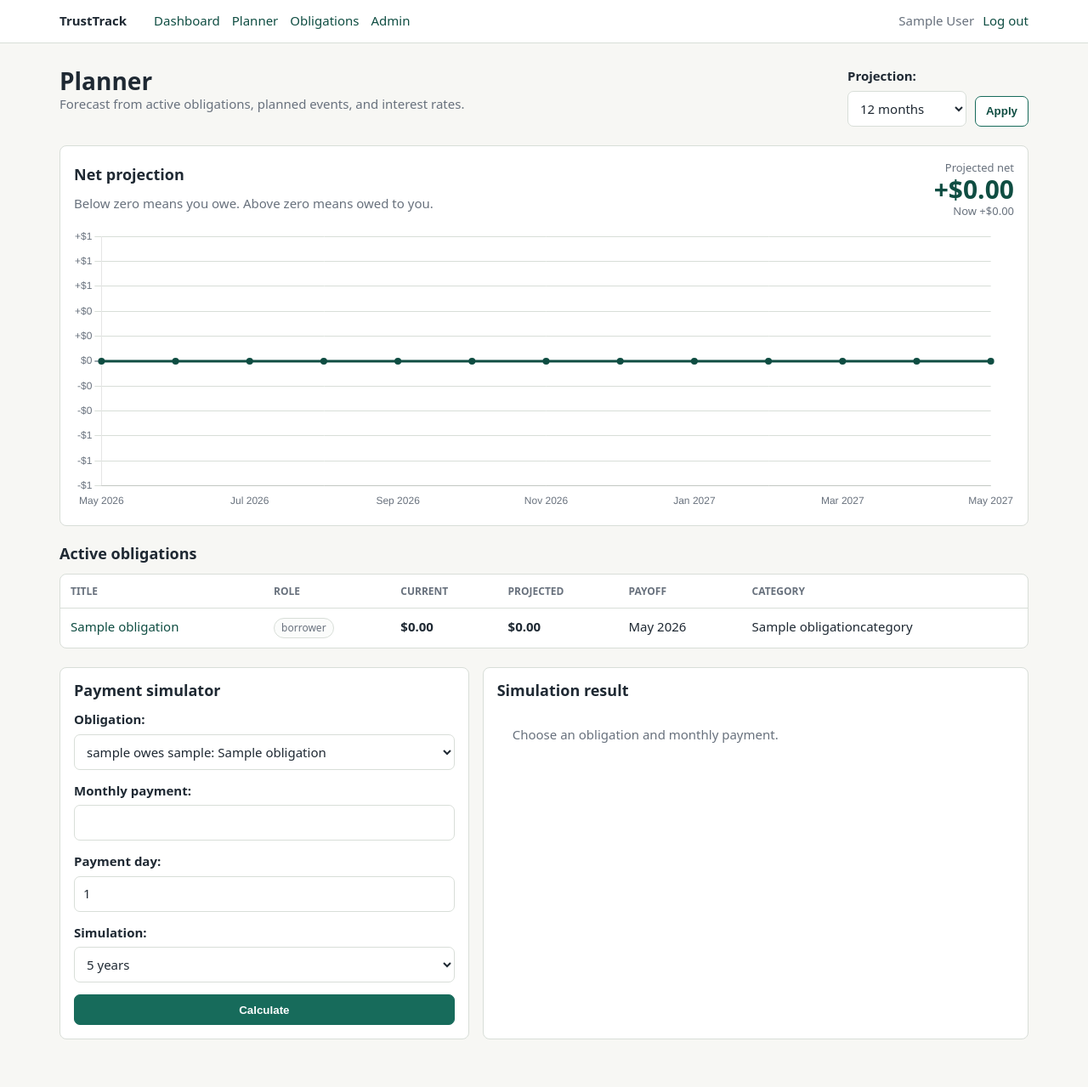
After one commit to Turkevych96/TrustTrack, a Django app: page /planner/ in a window 1280 px wide. The commit adds this page. Shown: the whole page at 85% size. Run offline with Django 5.2, Linux system fonts and the light colour scheme; a user stored in the database is signed in; tables that the repository leaves empty hold one stand-in row (values such as "Sample post").

Commit message:
feat: add planner page with portfolio projection and payment simulator

```diff
--- a/ledger/forms.py
+++ b/ledger/forms.py
@@ -6,7 +6,7 @@ from django.contrib.auth import get_user_model
 from django.core.exceptions import ValidationError
 from django.utils import timezone
 
-from ledger.models import EventSeries, EventSeriesVersion, FinancialEvent, InterestRatePeriod, ObligationCategory
+from ledger.models import EventSeries, EventSeriesVersion, FinancialEvent, InterestRatePeriod, Obligation, ObligationCategory
 from ledger.services.money import units_from_decimal
 
 
@@ -72,6 +72,61 @@ class RepaymentForm(MoneyForm):
         widget=forms.DateInput(attrs={'type': 'date'}),
     )
     memo = forms.CharField(required=False, widget=forms.Textarea(attrs={'rows': 3}))
+
+
+class PlannerHorizonForm(forms.Form):
+    MONTH_CHOICES = (
+        (12, '12 months'),
+        (24, '24 months'),
+        (36, '36 months'),
+        (60, '5 years'),
+    )
+
+    projection_months = forms.TypedChoiceField(
+        label='Projection',
+        choices=MONTH_CHOICES,
+        coerce=int,
+        initial=12,
+    )
+
+
+class PayoffSimulatorForm(forms.Form):
+    MONTH_CHOICES = (
+        (12, '12 months'),
+        (24, '24 months'),
+        (36, '36 months'),
+        (60, '5 years'),
+        (120, '10 years'),
+    )
+
+    obligation = forms.ModelChoiceField(queryset=Obligation.objects.none())
+    monthly_payment = forms.DecimalField(
+        label='Monthly payment',
+        max_digits=18,
+        decimal_places=2,
+        min_value=Decimal('0.01'),
+        widget=forms.NumberInput(attrs={'step': '0.01', 'min': '0.01'}),
+    )
+    payment_day = forms.IntegerField(
+        label='Payment day',
+        min_value=1,
+        max_value=31,
+        initial=1,
+    )
+    simulation_months = forms.TypedChoiceField(
+        label='Simulation',
+        choices=MONTH_CHOICES,
+        coerce=int,
+        initial=60,
+    )
+
+    def __init__(self, *args, obligations, **kwargs):
+        super().__init__(*args, **kwargs)
+        self.fields['obligation'].queryset = obligations
+
+    @property
+    def monthly_payment_units(self):
+        return units_from_decimal(self.cleaned_data['monthly_payment'])
 
 
 class RecurringChargeForm(MoneyForm):
--- a/ledger/templates/ledger/base.html
+++ b/ledger/templates/ledger/base.html
@@ -308,10 +308,49 @@
             padding: 10px 12px;
             background: #eef5f2;
         }
+        .chart-panel {
+            padding: 0;
+            overflow: hidden;
+        }
+        .chart-head {
+            display: flex;
+            align-items: center;
+            justify-content: space-between;
+            gap: 12px;
+            padding: 16px 16px 0;
+        }
+        .net-chart-value {
+            text-align: right;
+            font-size: 13px;
+            color: var(--muted);
+        }
+        .net-chart-value strong {
+            display: block;
+            font-size: 30px;
+            line-height: 1.1;
+        }
+        .chart-canvas-wrap {
+            position: relative;
+            width: 100%;
+            height: 360px;
+            padding: 10px 14px 18px;
+        }
+        .inline-form {
+            display: flex;
+            flex-wrap: wrap;
+            align-items: end;
+            gap: 10px;
+        }
+        .inline-field {
+            min-width: 140px;
+        }
+        .simulator-grid {
+            grid-template-columns: minmax(300px, 0.9fr) minmax(0, 1.2fr);
+        }
         @media (max-width: 760px) {
             .nav, .page-title { flex-direction: column; align-items: stretch; }
             .nav-links, .nav-user { flex-wrap: wrap; }
-            .metrics, .two-col, .settings-grid, .main-side { grid-template-columns: 1fr; }
+            .metrics, .two-col, .settings-grid, .main-side, .simulator-grid { grid-template-columns: 1fr; }
             .action-menu-panel { left: 0; right: auto; }
             th, td { white-space: normal; }
         }
@@ -327,6 +366,7 @@
             {% if request.user.is_authenticated %}
                 <div class="nav-links">
                     <a href="{% url 'ledger:dashboard' %}">Dashboard</a>
+                    <a href="{% url 'ledger:planner' %}">Planner</a>
                     <a href="{% url 'ledger:obligation_list' %}">Obligations</a>
                     {% if request.user.is_staff %}
                         <a href="{% url 'admin:index' %}">Admin</a>
@@ -352,5 +392,6 @@
         {% endif %}
         {% block content %}{% endblock %}
     </main>
+    {% block extra_scripts %}{% endblock %}
 </body>
 </html>
--- /dev/null
+++ b/ledger/templates/ledger/planner.html
@@ -0,0 +1,225 @@
+{% extends "ledger/base.html" %}
+{% load money %}
+
+{% block title %}Planner - TrustTrack{% endblock %}
+
+{% block content %}
+<div class="page-title">
+    <div>
+        <h1>Planner</h1>
+        <div class="muted">Forecast from active obligations, planned events, and interest rates.</div>
+    </div>
+    <form class="inline-form" method="get">
+        <div class="inline-field">
+            {{ horizon_form.projection_months.label_tag }}
+            {{ horizon_form.projection_months }}
+        </div>
+        <button class="button secondary" type="submit">Apply</button>
+    </form>
+</div>
+
+<section class="panel chart-panel">
+    <div class="chart-head">
+        <div>
+            <h2>Net projection</h2>
+            <div class="muted">Below zero means you owe. Above zero means owed to you.</div>
+        </div>
+        <div class="net-chart-value">
+            Projected net
+            <strong class="{{ projected_net_class }}">{{ portfolio_projection.projected_net_units|signed_money_units }}</strong>
+            <span class="muted">Now {{ portfolio_projection.current_net_units|signed_money_units }}</span>
+        </div>
+    </div>
+    <div class="chart-canvas-wrap">
+        <canvas id="netProjectionChart"></canvas>
+    </div>
+    {{ chart_payload|json_script:"planner-chart-data" }}
+</section>
+
+<section class="section-gap">
+    <div class="section-title">
+        <h2>Active obligations</h2>
+    </div>
+    <div class="table-wrap">
+        <table>
+            <thead>
+                <tr>
+                    <th>Title</th>
+                    <th>Role</th>
+                    <th>Current</th>
+                    <th>Projected</th>
+                    <th>Payoff</th>
+                    <th>Category</th>
+                </tr>
+            </thead>
+            <tbody>
+                {% for row in planner_rows %}
+                    <tr>
+                        <td><a href="{% url 'ledger:obligation_detail' row.obligation.id %}">{{ row.obligation.title }}</a></td>
+                        <td><span class="badge">{{ row.role }}</span></td>
+                        <td class="amount">{{ row.current_balance_units|money_units }}</td>
+                        <td class="amount">{{ row.projected_balance_units|money_units }}</td>
+                        <td>{{ row.payoff_label }}</td>
+                        <td>{{ row.obligation.category|default:"-" }}</td>
+                    </tr>
+                {% empty %}
+                    <tr><td colspan="6" class="empty">No active obligations yet.</td></tr>
+                {% endfor %}
+            </tbody>
+        </table>
+    </div>
+</section>
+
+<section class="grid simulator-grid section-gap">
+    <div class="panel">
+        <h2>Payment simulator</h2>
+        <form class="form-grid" method="get">
+            <input type="hidden" name="projection_months" value="{{ horizon_form.projection_months.value|default:12 }}">
+            <input type="hidden" name="simulate" value="1">
+            {% for field in simulator_form %}
+                <div>
+                    {{ field.label_tag }}
+                    {{ field }}
+                    {% for error in field.errors %}
+                        <div class="field-error">{{ error }}</div>
+                    {% endfor %}
+                </div>
+            {% endfor %}
+            {% for error in simulator_form.non_field_errors %}
+                <div class="field-error">{{ error }}</div>
+            {% endfor %}
+            <button class="button" type="submit">Calculate</button>
+        </form>
+    </div>
+    <div class="panel">
+        <div class="section-title">
+            <h2>Simulation result</h2>
+            {% if simulator_result.payoff_date %}
+                <span class="badge">{{ simulator_result.payoff_date }}</span>
+            {% endif %}
+        </div>
+        {% if simulator_result %}
+            <div class="table-wrap">
+                <table>
+                    <thead>
+                        <tr>
+                            <th>Date</th>
+                            <th>Projected balance</th>
+                            <th>Interest</th>
+                        </tr>
+                    </thead>
+                    <tbody>
+                        {% for point in simulator_result.points %}
+                            <tr>
+                                <td>{{ point.date }}</td>
+                                <td class="amount">{{ point.balance_units|money_units }}</td>
+                                <td class="amount">{{ point.interest_units|money_units }}</td>
+                            </tr>
+                        {% endfor %}
+                    </tbody>
+                </table>
+            </div>
+        {% else %}
+            <div class="empty">Choose an obligation and monthly payment.</div>
+        {% endif %}
+    </div>
+</section>
+{% endblock %}
+
+{% block extra_scripts %}
+<script src="https://cdn.jsdelivr.net/npm/chart.js@4.4.9/dist/chart.umd.min.js"></script>
+<script>
+(() => {
+    const dataElement = document.getElementById('planner-chart-data');
+    const canvas = document.getElementById('netProjectionChart');
+    if (!dataElement || !canvas || !window.Chart) {
+        return;
+    }
+    const payload = JSON.parse(dataElement.textContent);
+    const style = getComputedStyle(document.documentElement);
+    const positive = style.getPropertyValue('--accent-dark').trim() || '#0f4d42';
+    const negative = style.getPropertyValue('--danger').trim() || '#b42318';
+    const lineColor = (value) => value < 0 ? negative : positive;
+    const formatSignedCurrency = (value, cents = true) => {
+        const amount = Math.abs(value).toLocaleString(undefined, {
+            style: 'currency',
+            currency: 'USD',
+            minimumFractionDigits: cents ? 2 : 0,
+            maximumFractionDigits: cents ? 2 : 0,
+        });
+        if (value === 0) {
+            return '$0';
+        }
+        return `${value > 0 ? '+' : '-'}${amount}`;
+    };
+
+    new Chart(canvas, {
+        type: 'line',
+        data: {
+            labels: payload.labels,
+            datasets: [{
+                label: 'Net',
+                data: payload.values,
+                borderColor: (context) => lineColor(context.raw || 0),
+                backgroundColor: 'rgba(15, 77, 66, 0.08)',
+                fill: {
+                    target: 'origin',
+                    above: 'rgba(23, 107, 91, 0.12)',
+                    below: 'rgba(180, 35, 24, 0.12)',
+                },
+                borderWidth: 3,
+                pointRadius: 4,
+                pointHoverRadius: 6,
+                pointBackgroundColor: (context) => lineColor(context.raw || 0),
+                pointBorderWidth: 0,
+                tension: 0.28,
+                segment: {
+                    borderColor: (context) => lineColor(Math.min(context.p0.parsed.y, context.p1.parsed.y)),
+                },
+            }],
+        },
+        options: {
+            responsive: true,
+            maintainAspectRatio: false,
+            interaction: {
+                intersect: false,
+                mode: 'index',
+            },
+            plugins: {
+                legend: {
+                    display: false,
+                },
+                tooltip: {
+                    callbacks: {
+                        label: (context) => `Net ${formatSignedCurrency(context.parsed.y)}`,
+                    },
+                },
+            },
+            scales: {
+                x: {
+                    grid: {
+                        display: false,
+                    },
+                    ticks: {
+                        color: '#68717d',
+                        maxRotation: 0,
+                        autoSkip: true,
+                        maxTicksLimit: 12,
+                    },
+                },
+                y: {
+                    grid: {
+                        color: (context) => context.tick.value === 0 ? '#9aa6af' : '#d8ded8',
+                        lineWidth: (context) => context.tick.value === 0 ? 2 : 1,
+                    },
+                    ticks: {
+                        color: '#68717d',
+                        callback: (value) => formatSignedCurrency(value, false),
+                    },
+                },
+            },
+        },
+    });
+})();
+</script>
+{% endblock %}
--- a/ledger/urls.py
+++ b/ledger/urls.py
@@ -7,6 +7,7 @@ app_name = 'ledger'
 
 urlpatterns = [
     path('', views.dashboard, name='dashboard'),
+    path('planner/', views.planner, name='planner'),
     path('obligations/', views.obligation_list, name='obligation_list'),
     path('obligations/new/', views.obligation_create, name='obligation_create'),
     path('obligations/<int:pk>/', views.obligation_detail, name='obligation_detail'),
--- a/ledger/views.py
+++ b/ledger/views.py
@@ -12,6 +12,8 @@ from ledger.forms import (
     CreateObligationForm,
     InterestRecalculateForm,
     InterestRatePeriodForm,
+    PayoffSimulatorForm,
+    PlannerHorizonForm,
     RecurringChargeForm,
     RecurringRecalculateForm,
     RecurringSeriesUpdateForm,
@@ -29,6 +31,7 @@ from ledger.models import (
 from ledger.services.balances import get_obligation_balance
 from ledger.services.events import post_principal_advance, post_repayment
 from ledger.services.interest import generate_due_interest, recalculate_interest_from
+from ledger.services.planner import build_portfolio_projection, simulate_monthly_payment
 from ledger.services.recurring import generate_due_recurring_events, recalculate_due_recurring_events
 
 
@@ -71,6 +74,62 @@ def dashboard(request):
             'owed_to_me': owed_to_me,
             'net_balance': owed_to_me - i_owe,
             'recent_transactions': recent_transactions,
+        },
+    )
+
+
+@login_required
+def planner(request):
+    obligations_queryset = (
+        related_obligations(request.user)
+        .filter(status=Obligation.Status.OPEN)
+        .select_related('borrower', 'creditor', 'category')
+        .order_by('title')
+    )
+    obligations = list(obligations_queryset)
+    horizon_form = PlannerHorizonForm(request.GET or None)
+    projection_months = 12
+    if horizon_form.is_valid():
+        projection_months = horizon_form.cleaned_data['projection_months']
+    else:
+        horizon_form = PlannerHorizonForm(initial={'projection_months': projection_months})
+
+    portfolio_projection = build_portfolio_projection(
+        obligations,
+        request.user,
+        months=projection_months,
+    )
+    simulator_result = None
+    simulator_form_initial = {
+        'obligation': obligations[0].pk if obligations else None,
+        'payment_day': 1,
+        'simulation_months': 60,
+    }
+    simulator_form = PayoffSimulatorForm(
+        request.GET if request.GET.get('simulate') else None,
+        obligations=obligations_queryset,
+        initial=simulator_form_initial,
+    )
+    if request.GET.get('simulate') and simulator_form.is_valid():
+        simulator_result = simulate_monthly_payment(
+            simulator_form.cleaned_data['obligation'],
+            monthly_payment_units=simulator_form.monthly_payment_units,
+            payment_day=simulator_form.cleaned_data['payment_day'],
+            months=simulator_form.cleaned_data['simulation_months'],
+        )
+
+    return render(
+        request,
+        'ledger/planner.html',
+        {
+            'horizon_form': horizon_form,
+            'simulator_form': simulator_form,
+            'simulator_result': simulator_result,
+            'portfolio_projection': portfolio_projection,
+            'planner_rows': portfolio_projection['rows'],
+            'chart_payload': _planner_chart_payload(portfolio_projection['points']),
+            'current_net_class': 'positive' if portfolio_projection['current_net_units'] >= 0 else 'negative',
+            'projected_net_class': 'positive' if portfolio_projection['projected_net_units'] >= 0 else 'negative',
         },
     )
 
@@ -525,3 +584,10 @@ def _truncate_activity_details(value, limit=50):
     if len(value) <= limit:
         return value
     return f'{value[:limit - 3]}...'
+
+
+def _planner_chart_payload(points):
+    return {
+        'labels': [point['label'] for point in points],
+        'values': [round(point['net_units'] / 10000, 2) for point in points],
+    }
```
Also changed, not shown: ledger/services/planner.py (added, +207 -0 lines), ledger/tests.py (+81 -0 lines).
